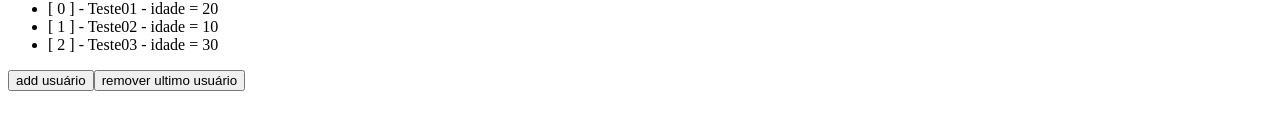
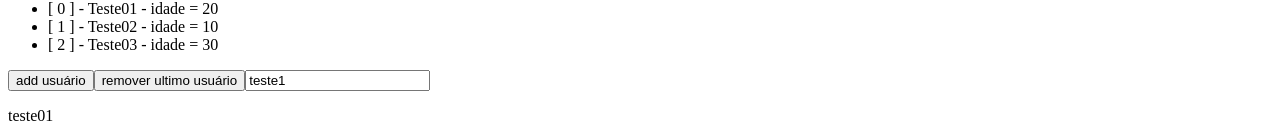
Before and after one commit to Jesantox/Angular2, an Angular app in the folder arquitetura-base/: page / in a window 1280 px wide. Shown: the part 675-813 px from the top of the page. Built offline with nearby package versions, Linux system fonts and the light colour scheme.

Commit message:
⭕️ Componente diretivas
👉 ngSwitch

```diff
--- a/arquitetura-base/src/app/diretivas/diretivas.component.html
+++ b/arquitetura-base/src/app/diretivas/diretivas.component.html
@@ -27,3 +27,10 @@
 
 <button (click)="addUserList()">add usuário</button>
 <button (click)="removeLastUserList()">remover ultimo usuário</button>
+
+<input type="text" [(ngModel)]="nome">
+<div [ngSwitch]="nome">
+    <p *ngSwitchCase="'teste1'"> teste01 </p>
+    <p *ngSwitchCase="'teste2'"> teste02 </p>
+    <p *ngSwitchDefault> n foi possível encontrar </p>
+</div>
--- a/arquitetura-base/src/app/diretivas/diretivas.component.ts
+++ b/arquitetura-base/src/app/diretivas/diretivas.component.ts
@@ -9,6 +9,7 @@
 
   public condition: boolean = true
   public conditionClick: boolean = true
+  public nome: string = 'teste1'
 
   public list: Array<{nome: string, idade: number}> = [
     { nome: "Teste01", idade: 20},
```
